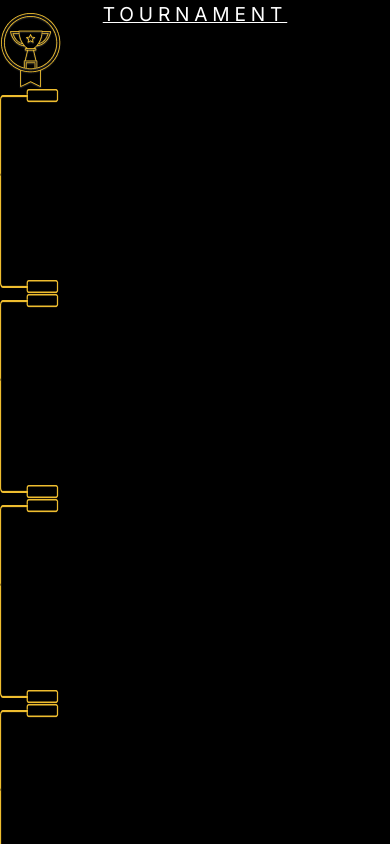
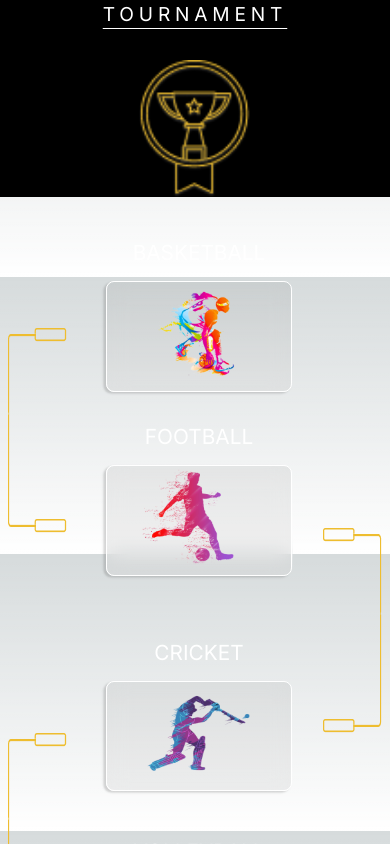
Before and after one commit to Webwiznitr/VRIDDHI, a Next.js app in the folder vriddhi/: page / in a window 390 px wide. Shown: the top 844 px of the page. Built offline with nearby package versions, Linux system fonts and the light colour scheme.

Commit message:
Update tournaments.css

```diff
--- a/vriddhi/src/tournaments/tournaments.css
+++ b/vriddhi/src/tournaments/tournaments.css
@@ -13,13 +13,23 @@
     font-weight: 400;
     letter-spacing: 0.44rem;
     text-decoration-line:underline ;
+    text-underline-offset: 15px;
     margin-bottom: 4rem;
+}
+.trophymobile{
+    display: none;
 }
 .submain{
    display: grid;
    grid-template-columns: auto auto auto;
    justify-content: center;
    margin: 3rem;
+}
+.leftlines{
+    display: none;
+}
+.rightlines{
+    display: none;
 }
 .section{
     text-align: center;
@@ -75,7 +85,8 @@
         font-size: 3.4rem;
      }
      .card{
-        width: 10rem;
+        width: 12rem;
+        padding-right: 20px;
      }
      .center img{
         height: 70rem;
@@ -87,17 +98,14 @@
         margin-top: 3rem;
      }
      .line2{
-        margin-top: 9rem;
+        margin-top: 10rem;
      }
      .line3{
+        margin-top: 12rem;
+     }
+     .line4{
         margin-top: 10rem;
      }
-     .line4{
-        margin-top: 9rem;
-     }
-     .card{
-        padding:20px 20px 20px 20px;
-    }
   }
   @media screen and (max-width: 850px){
     .heading{
@@ -108,13 +116,13 @@
         margin-top: 1rem;
     }
     .line2{
-        margin-top: 1rem;
+        margin-top: 2rem;
     }
     .line3{
-        margin-top: 3rem;
+        margin-top: 4rem;
     }
     .line4{
-        margin-top: 2rem;
+        margin-top: 3rem;
     }
     .center img{
         height: 45rem;
@@ -122,16 +130,95 @@
 
   }
   @media screen and (max-width: 720px){
+    .submain{
+        grid-template-columns: auto;
+        position: absolute;
+        left: 0;
+        right: 0;
+        margin-left: auto;
+        margin-right: auto;
+        top:11rem;
+        text-align: center;
+    }
+    .heading{
+        font-size: 1.5rem;
+    }
     .center{
         display: none;
     }
     .submain{
         justify-content: space-around;
-        padding-left: 3rem;
+    }
+    .trophymobile{
+        display: block;
+        width: 7rem;
+        margin: auto;
+        padding-top:20px ;
+    }
+    .right{
+        margin-top: 1.5rem;
+    }
+    .card{
+        width: 11.68475rem;
+        height: 6.92631rem;
+        padding-left: 35px;
+        margin-top: 1rem;
+    }
+    .card img{
+        width: 7.14381rem;
+        height: 6.48169rem;
+    }
+    .leftlines,.rightlines{
+        display: inline-block;
+        position: absolute;
+        top:11rem;
+    }
+    .leftlines{
+        left: 10rem;
+
+    }
+    .rightlines{
+        right: 10rem;
+
+    }
+    .leftline1{
+        margin-top: 9.25rem;
+    }
+    .leftline2{
+        margin-top: 11.75rem;
+    }
+    .leftline3{
+        margin-top: 11.75rem;
+    }
+    .leftline4{
+        margin-top: 12.25rem;
+    }
+    .rightline1{
+        margin-top: 21.25rem;
+    }
+    .rightline2{
+        margin-top: 12rem;
+    }
+    .rightline3{
+        margin-top: 11.75rem;
     }
 
+
   }
-  @media screen and (max-width: 500px){
+  @media screen and (max-width: 660px){
+    .leftlines{
+        left: 6.5rem;
+
+    }
+    .rightlines{
+        right: 6.5rem;
+
+    }
+    .heading{
+        text-underline-offset: 7px;
+    }
+  }
+  @media screen and (max-width: 510px){
     .left{
         margin-right: 3rem;
     }
@@ -141,6 +228,17 @@
     .heading{
         font-size: 1.5rem;
     }
+    .submain{
+        padding-left: 3.5rem;
+    }
+    .leftlines{
+        left: 2.5rem;
+
+    }
+    .rightlines{
+        right: 2.5rem;
+
+    }
   }
   @media screen and (max-width: 410px){
     .submain{
@@ -148,7 +246,35 @@
     }
     .heading{
         font-size: 1.2rem;
-        margin-bottom: -1rem;
         letter-spacing: 0.3rem;
     }
+    .card{
+        margin-top: 1rem;
+    }
+    .leftlines{
+        left: 0.5rem;
+
+    }
+    .rightlines{
+        right: 0.5rem;
+
+    }
+    .leftline1{
+        margin-top: 9.5rem;
+    }
+    .leftline2{
+       margin-top: 12.5rem;
+    }
+    .leftline3{
+        margin-top: 11.5rem;
+    }
+    .rightline1{
+        margin-top: 22rem;
+    }
+    .rightline2{
+        margin-top: 12.5rem;
+    }
+    .rightline3{
+        margin-top: 11.5rem;
+    }
   }
```
